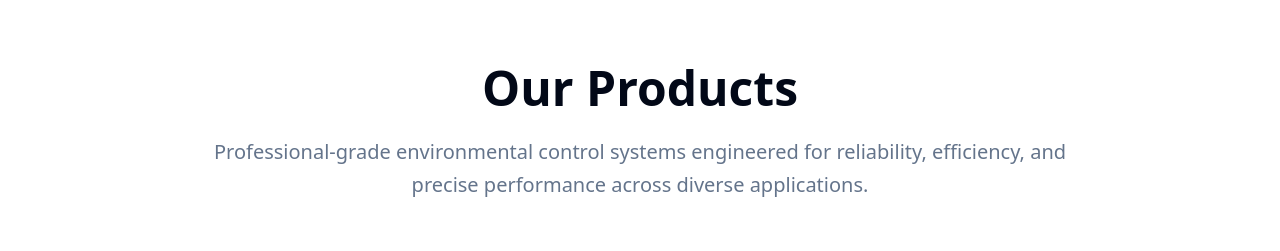
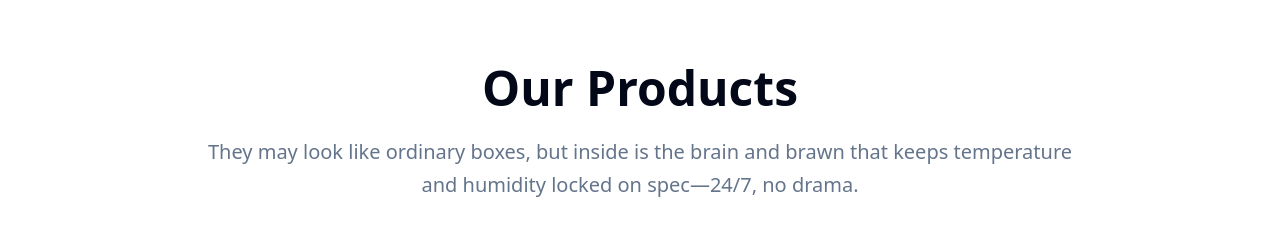
Before and after one commit to TheKingsCut/climax-website, a React (Vite) app: page / in a window 1280 px wide. Shown: the part 2820-3071 px from the top of the page. Built offline with nearby package versions, Linux system fonts and the light colour scheme.

Commit message:
Update hero description
Change the hero description text to the new text provided.

```diff
--- a/src/components/Products.tsx
+++ b/src/components/Products.tsx
@@ -10,8 +10,7 @@ const Products = () => {
             Our Products
           </h2>
           <p className="text-xl text-muted-foreground max-w-4xl mx-auto leading-relaxed">
-            Professional-grade environmental control systems engineered for reliability, efficiency, and
-            precise performance across diverse applications.
+            They may look like ordinary boxes, but inside is the brain and brawn that keeps temperature and humidity locked on spec—24/7, no drama.
           </p>
         </div>
 
```
